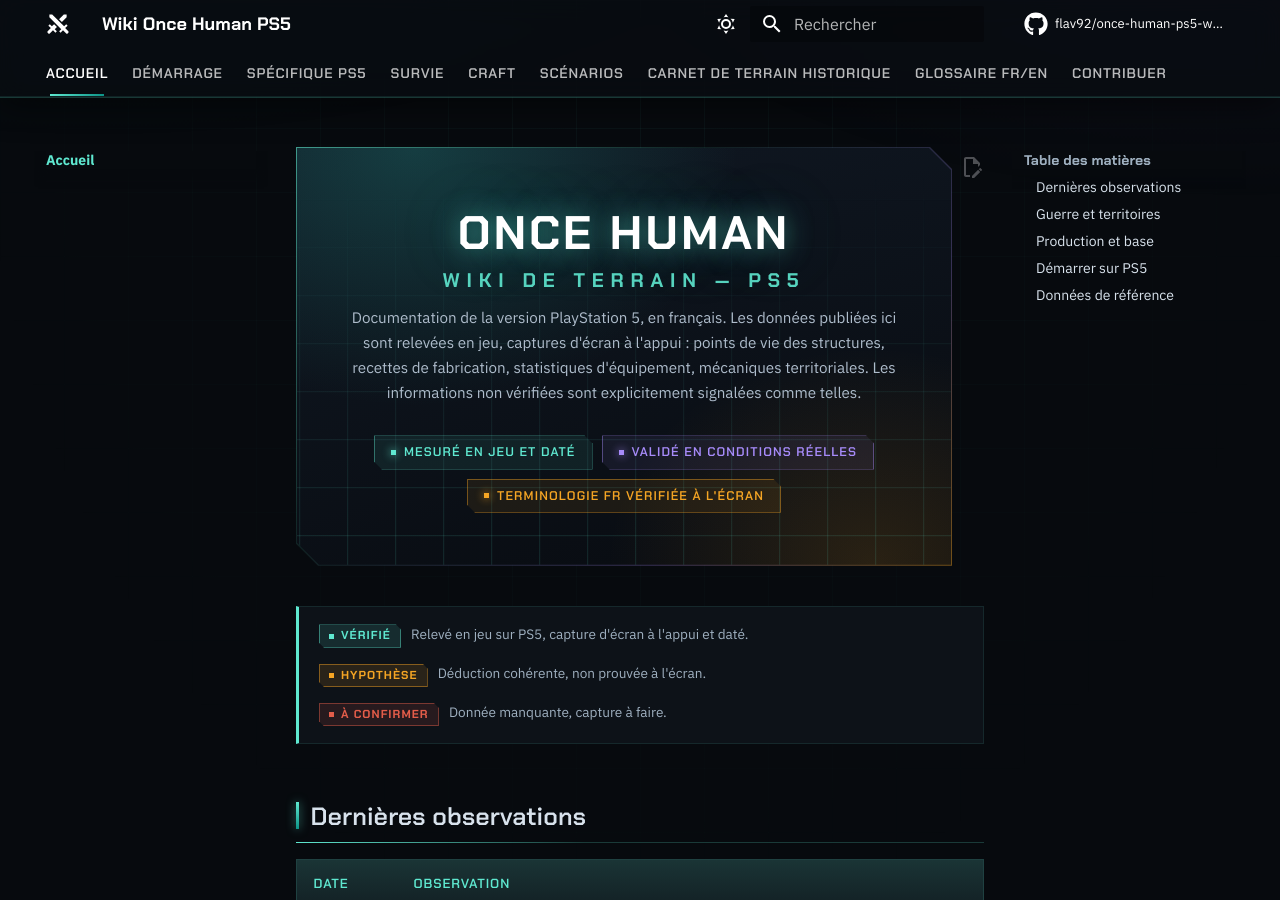
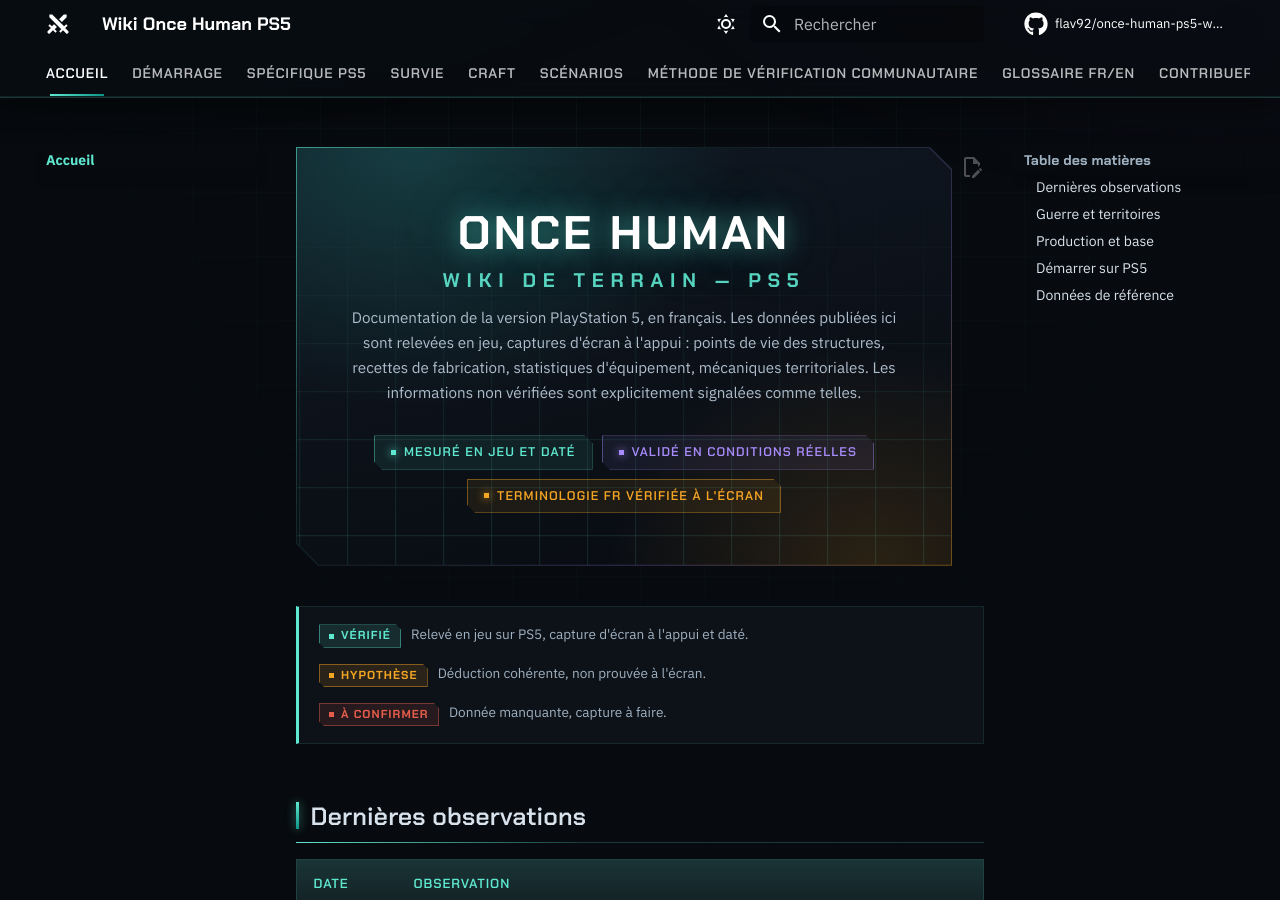
Before and after one commit to flav92/once-human-ps5-wiki, an MkDocs documentation site: the page built from docs/index.md, in a window 1280 px wide and 900 px high. Built offline with MkDocs 1.6.1 and Material for MkDocs 9.7.7, drawn with Linux system fonts in a browser that asks for light colours; comment, search, counter and statistics services are not loaded.

Commit message:
Retire les libellés personnels de la navigation publique

```diff
--- a/mkdocs.yml
+++ b/mkdocs.yml
@@ -74,8 +74,8 @@
           - PvP et phases de serveur: scenarios/evolutions-call/multijoueur-pvp.md
       - Way of Winter: scenarios/way-of-winter.md
       - Déviation: scenarios/deviation.md
-      - Serveur privé RaidZone: scenarios/raidzone.md
-  - Carnet de terrain historique: carnet-de-terrain-historique.md
+      - Serveurs privés: scenarios/raidzone.md
+  - Méthode de vérification communautaire: carnet-de-terrain-historique.md
   - Glossaire FR/EN: glossaire.md
   - Contribuer:
       - Comment contribuer: contribuer.md
```
